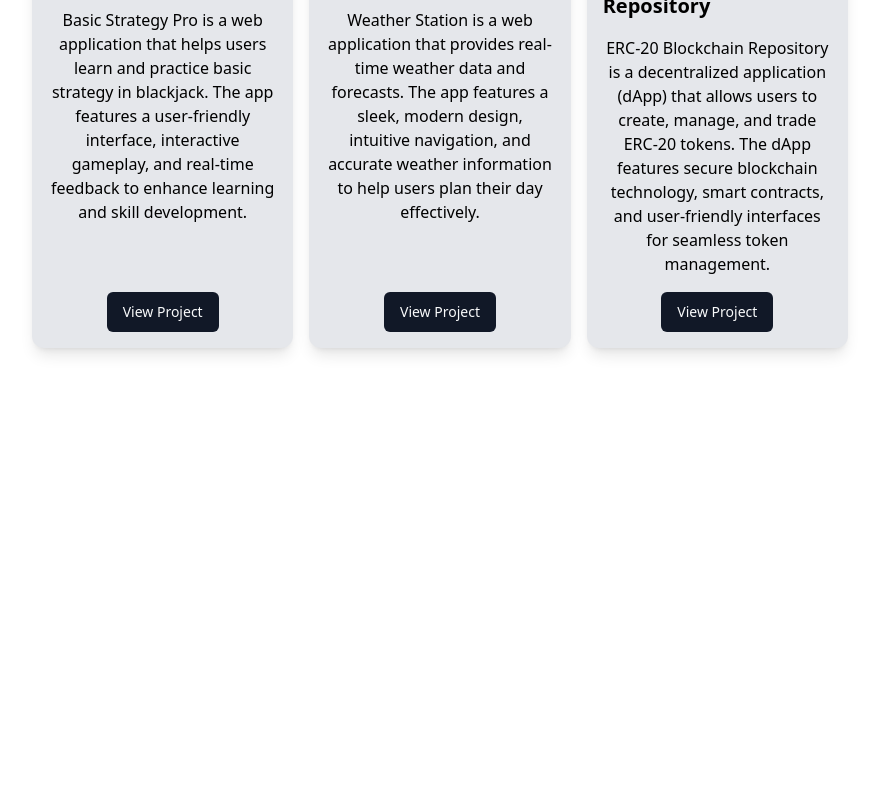
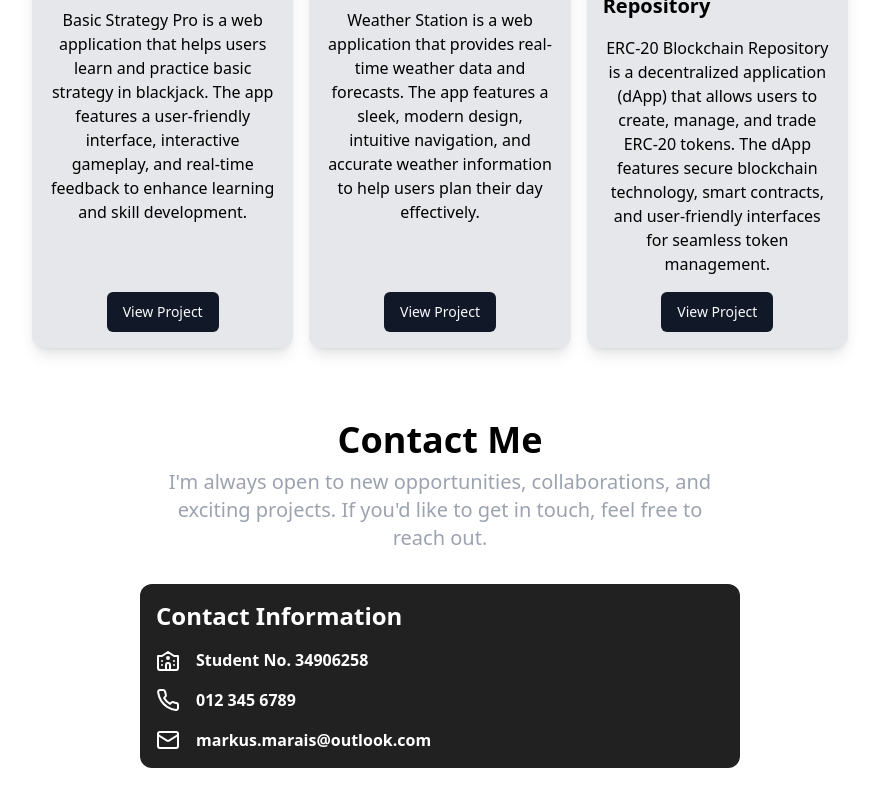
Before and after one commit to MrMarxz/improved-adventure, a Next.js app: page / in a window 1280 px wide. Shown: the part 2874-3674 px from the top of the page, without its empty margins (200-1079 px from the left). Before the commit the page ends 3254 px from the top, so only its background shows below. Built offline with nearby package versions, Linux system fonts and the light colour scheme.

Commit message:
Added contact information

```diff
--- a/src/app/page.tsx
+++ b/src/app/page.tsx
@@ -1,6 +1,6 @@
 "use client"
 
-import { Award, Database, FolderCode, Info, Menu, Monitor, NotebookText, Puzzle, Settings, User } from "lucide-react";
+import { Award, Database, FolderCode, Info, Mail, Menu, Monitor, NotebookText, Phone, Puzzle, Settings, University, User } from "lucide-react";
 import Image from "next/image";
 import { useRef } from "react";
 import { HeaderButtonGroup } from "~/components/custom/ButtonGroup";
@@ -179,6 +179,36 @@ export default function HomePage() {
         ))}
       </div>
 
+      {/* CONTACT */}
+      <div className="flex flex-col items-center gap-y-2 px-[350px]">
+        <div className="text-4xl font-bold mt-10">Contact Me</div>
+        <div className="text-xl text-gray-400 text-center w-[550px]">
+          {"I'm always open to new opportunities, collaborations, and exciting projects. If you'd like to get in touch, feel free to reach out."}
+        </div>
+      </div>
+
+      <div className="flex justify-center w-full">
+        <div className="flex flex-col bg-[#212121] text-white rounded-xl w-[600px] p-4 gap-4">
+          <div className="text-2xl font-bold">Contact Information</div>
+
+            <div className="flex gap-x-4">
+              <University className="w-6" />
+              <div className="font-semibold">Student No. 34906258</div>
+            </div>
+
+            <div className="flex gap-x-4">
+              <Phone className="w-6" />
+              <div className="font-semibold">012 345 6789</div>
+            </div>
+
+            <div className="flex gap-x-4">
+              <Mail className="w-6" />
+              <div className="font-semibold">markus.marais@outlook.com</div>
+            </div>
+
+        </div>
+      </div>
+
 
     </main>
   );
```
